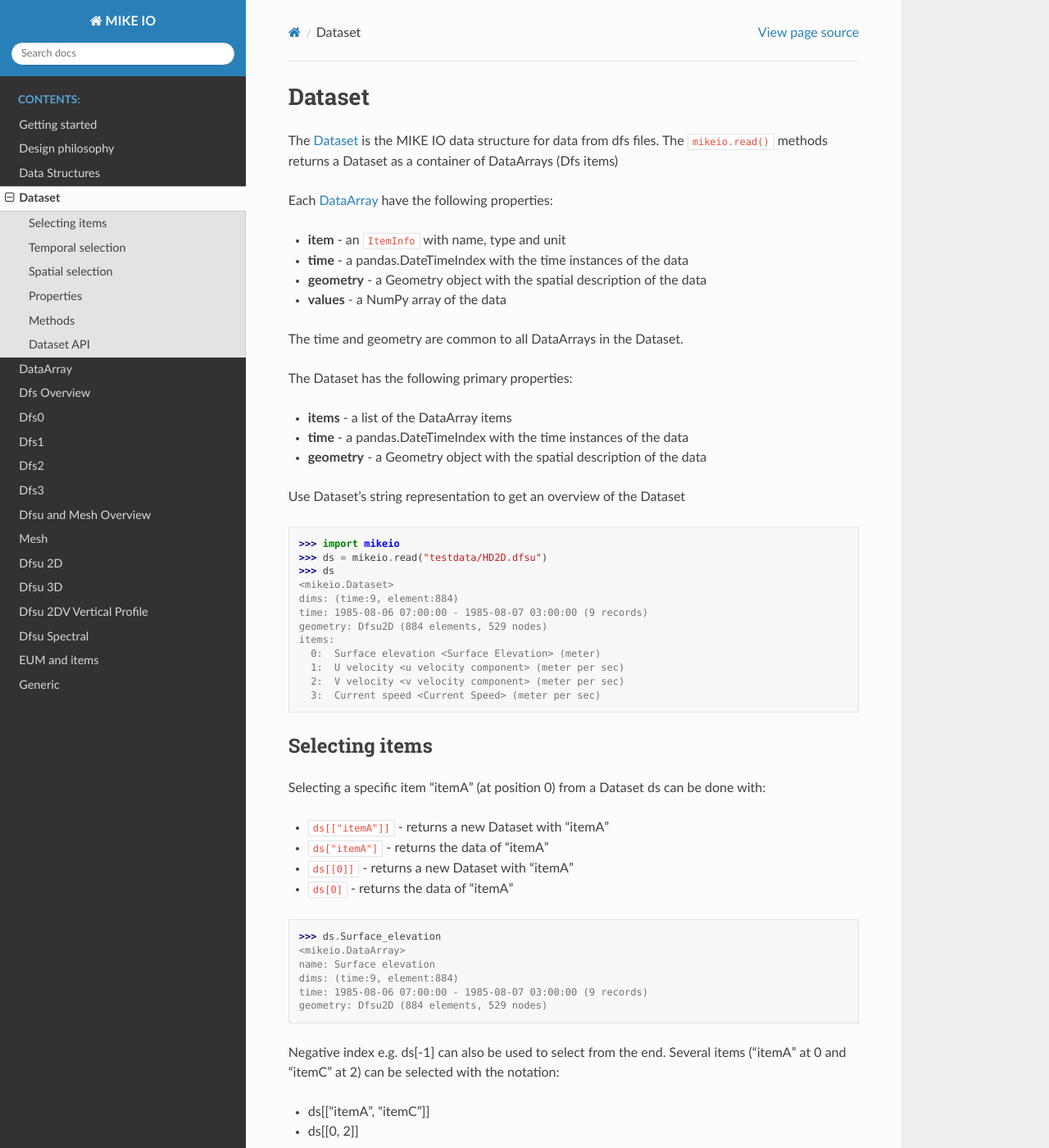
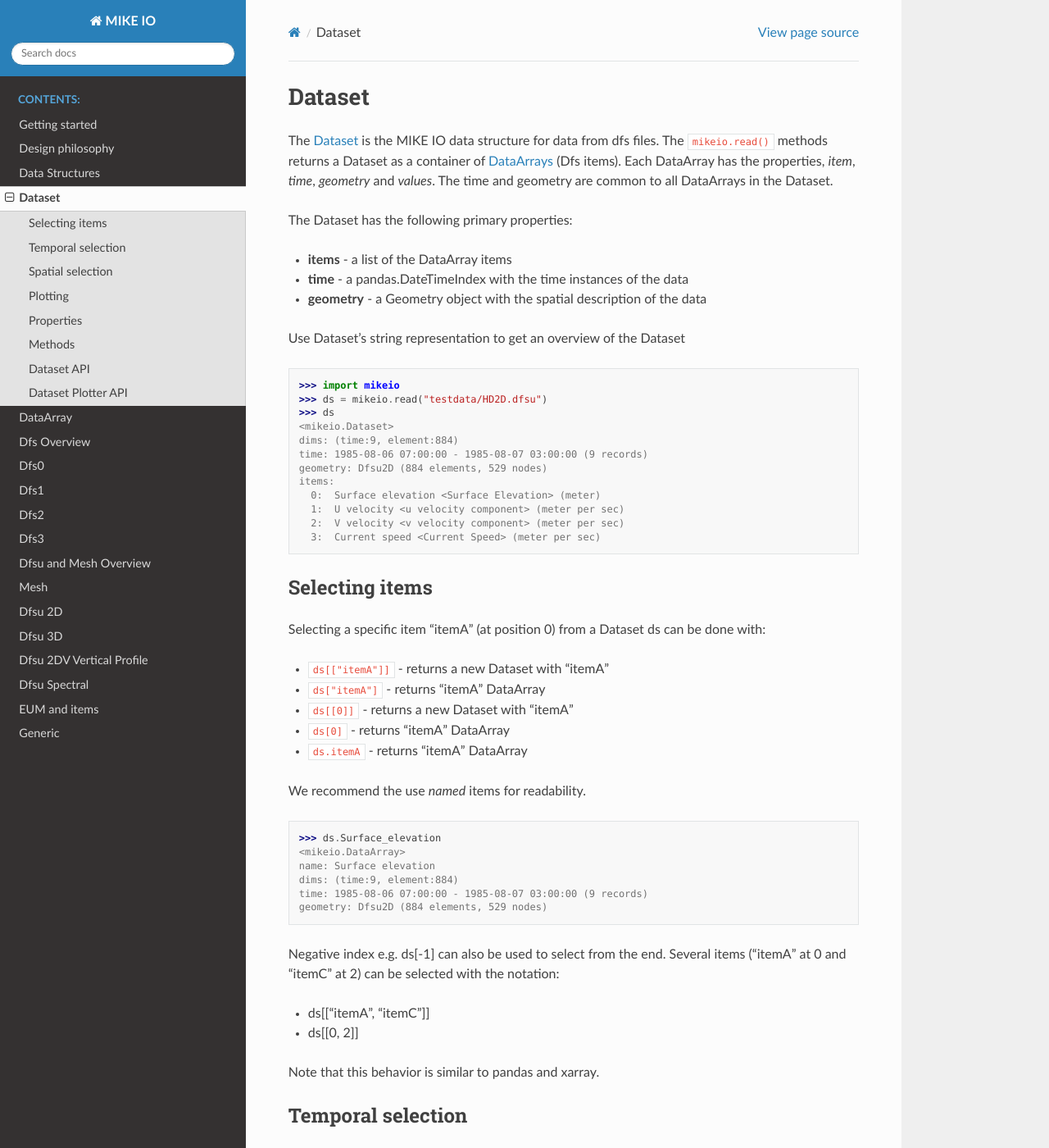
Before and after one commit to DHI/mikeio, a Sphinx documentation site: the page built from docs/dataset.md, in a window 1280 px wide and 1400 px high. Shown: the whole window at 82% size. Built offline with Sphinx 7.4.7 and the Read the Docs theme 2.0.0, drawn with Linux system fonts in a browser that asks for light colours; some of the changed text lies outside the part shown.

Commit message:
Plotting and more

````diff
--- a/docs/dataset.md
+++ b/docs/dataset.md
@@ -2,24 +2,13 @@
 
 The [Dataset](Dataset) is the MIKE IO data structure
 for data from dfs files.
-The `mikeio.read()` methods returns a Dataset as a container of DataArrays (Dfs items)
-
-Each [DataArray](dataarray) have the following properties:
-
-* **item** - an  [`ItemInfo`](ItemInfo) with name, type and unit
-* **time** - a pandas.DateTimeIndex with the time instances of the data
-* **geometry** - a Geometry object with the spatial description of the data
-* **values** - a NumPy array of the data
-
-The time and geometry are common to all DataArrays in the Dataset.
-
+The `mikeio.read()` methods returns a Dataset as a container of [DataArrays](dataarray) (Dfs items). Each DataArray has the properties, *item*, *time*, *geometry* and *values*. The time and geometry are common to all DataArrays in the Dataset.
 
 The Dataset has the following primary properties:
 
 * **items** - a list of the DataArray items
 * **time** - a pandas.DateTimeIndex with the time instances of the data
 * **geometry** - a Geometry object with the spatial description of the data
-
 
 Use Dataset's string representation to get an overview of the Dataset
 
@@ -39,15 +28,17 @@
   3:  Current speed <Current Speed> (meter per sec)
 ```
 
-Selecting items
----------------
-Selecting a specific item "itemA" (at position 0) from a Dataset ds can be
-done with:
+## Selecting items
+
+Selecting a specific item "itemA" (at position 0) from a Dataset ds can be done with:
 
 * `ds[["itemA"]]` - returns a new Dataset with "itemA"
-* `ds["itemA"]` - returns the data of "itemA"
+* `ds["itemA"]` - returns "itemA" DataArray
 * `ds[[0]]` - returns a new Dataset with "itemA"
-* `ds[0]` - returns the data of "itemA"
+* `ds[0]` - returns "itemA" DataArray
+* `ds.itemA` - returns "itemA" DataArray
+
+We recommend the use *named* items for readability.
 
 ```
 >>> ds.Surface_elevation
@@ -68,6 +59,8 @@
 
 
 ## Temporal selection
+
+A time slice of a Dataset can be selected in several different ways.
 
 ```python
 >>> ds.sel(time="1985-08-06 12:00")
@@ -110,6 +103,17 @@
   2:  V velocity <v velocity component> (meter per sec)
   3:  Current speed <Current Speed> (meter per sec)
 ```
+
+
+## Plotting
+
+In most cases, you will *not* plot the Dataset, but rather it's DataArrays. But there are two exceptions:
+
+* dfs0-Dataset : plot all items as timeseries with ds.plot()
+* scatter : compare two items using ds.plot.scatter(x="itemA", y="itemB")
+
+See details in the [API specification](_DatasetPlotter) below.
+
 
 ## Properties
 The Dataset (and DataArray) has several properties:
@@ -172,9 +176,17 @@
 
 
 
-Dataset API
------------
+## Dataset API
+
 ```{eval-rst}
 .. autoclass:: mikeio.Dataset
 	:members:
 ```
+
+
+## Dataset Plotter API
+
+```{eval-rst}
+.. autoclass:: mikeio.dataset._DatasetPlotter
+	:members:
+```
````
